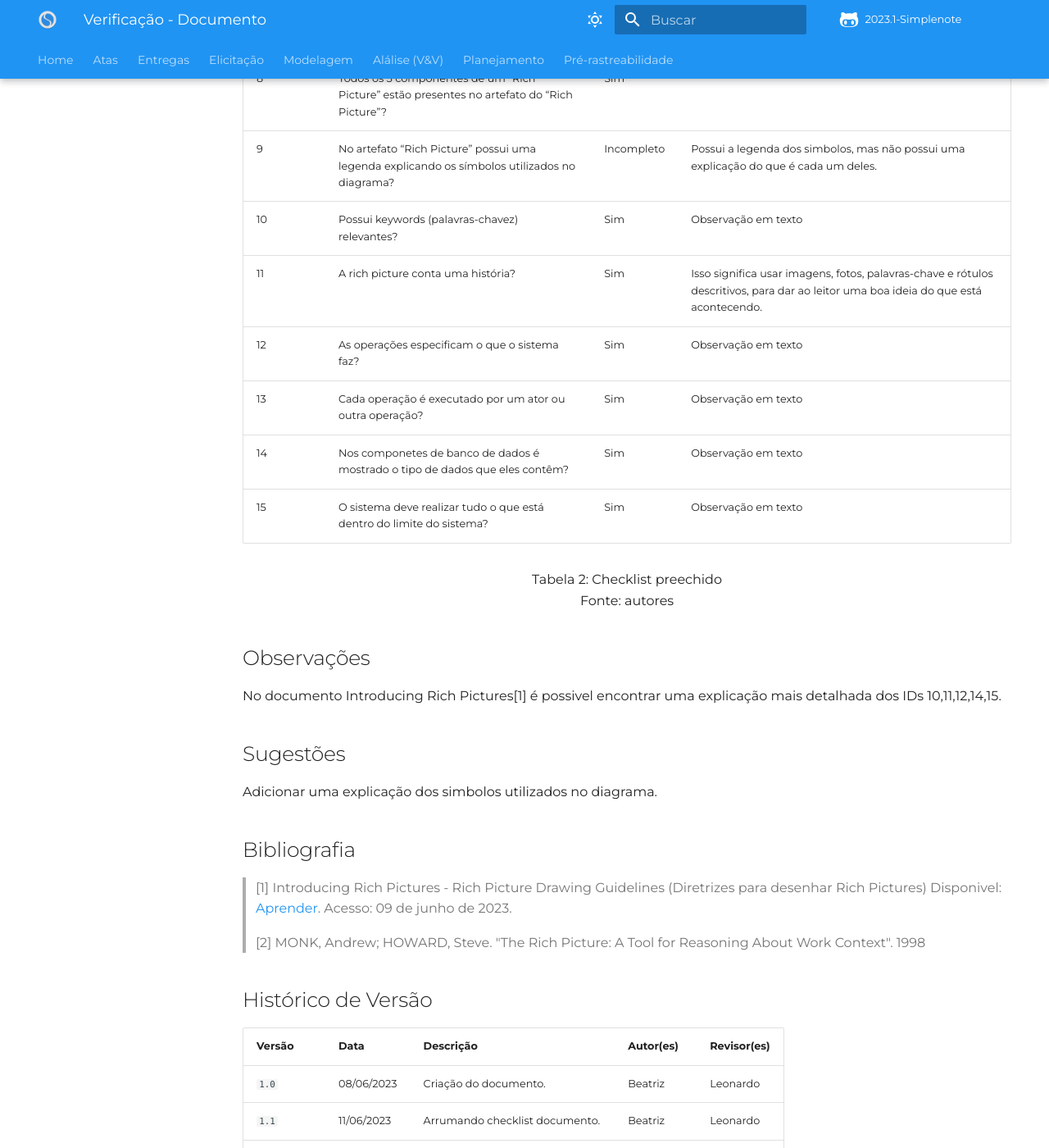
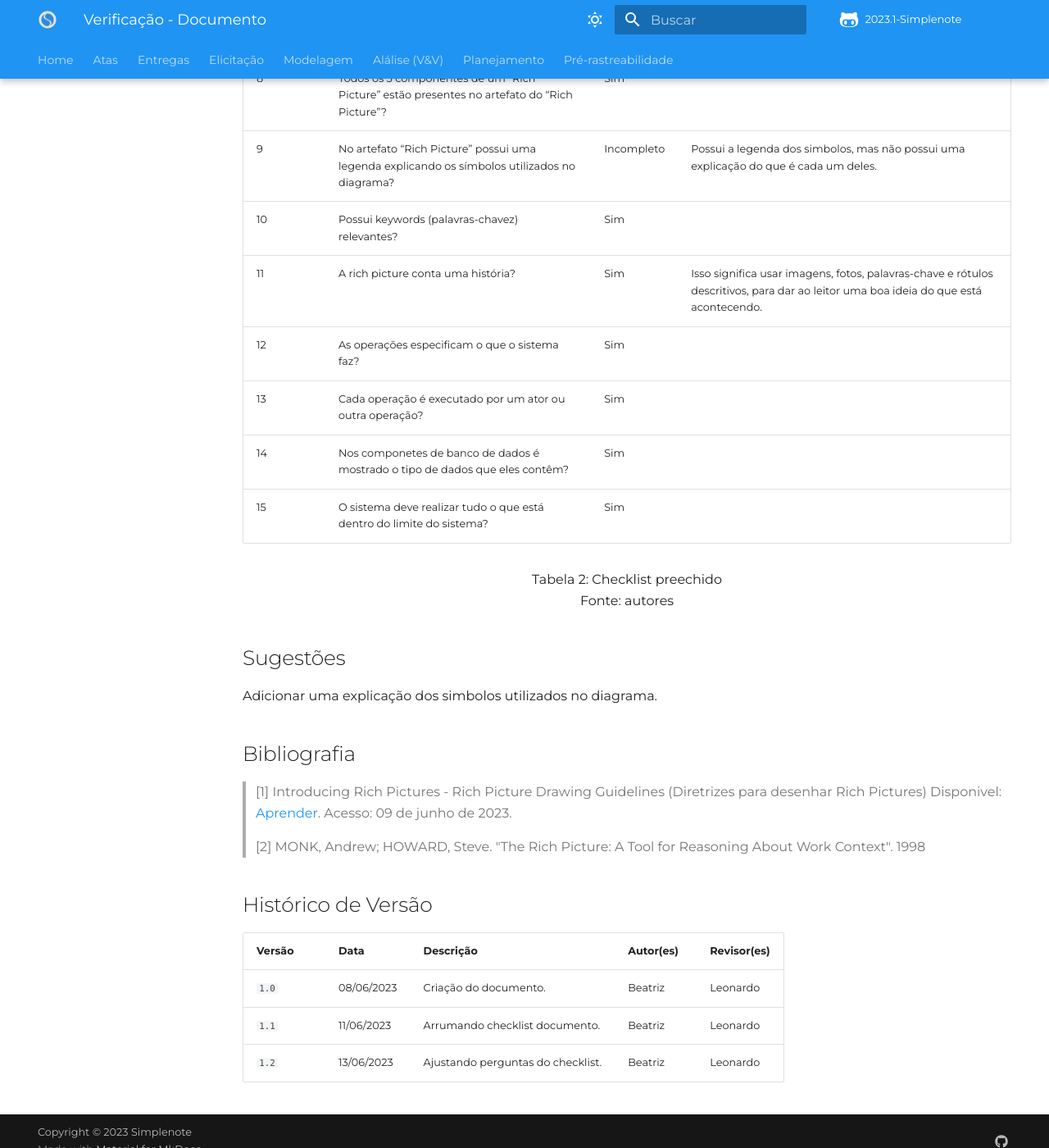
Before and after one commit to Requisitos-de-Software/2023.1-Simplenote, an MkDocs documentation site: the page built from docs/analise-grupo6/planejamento/RichPicture.md, in a window 1280 px wide and 1400 px high, scrolled down 1368 px. Shown: the whole window at 82% size. Built offline with MkDocs 1.6.1 and Material for MkDocs 9.7.7, drawn with Linux system fonts in a browser that asks for light colours; some web fonts are replaced; comment, search, counter and statistics services are not loaded.

Commit message:
Update RichPicture.md

```diff
--- a/docs/analise-grupo6/planejamento/RichPicture.md
+++ b/docs/analise-grupo6/planejamento/RichPicture.md
@@ -31,18 +31,14 @@
 |7|O(s) Ator(es) do RichPicture está do lado de fora da fronteira do sistema?                           |  Sim    |          |
 |8|Todos os 5 componentes de um “Rich Picture” estão presentes no artefato do “Rich Picture”?           |  Sim    |          |
 |9|No artefato “Rich Picture” possui uma legenda explicando os símbolos utilizados no diagrama?         |  Incompleto    | Possui a legenda dos simbolos, mas não possui uma explicação do que é cada um deles. |
-|10|Possui keywords (palavras-chavez) relevantes?                                                       |  Sim    | Observação em texto |
+|10|Possui keywords (palavras-chavez) relevantes?                                                       |  Sim    |  |
 |11|A rich picture conta uma história?                                                                  |  Sim    | Isso significa usar imagens, fotos, palavras-chave e rótulos descritivos, para dar ao leitor uma boa ideia do que está acontecendo.|
-|12|As operações especificam o que o sistema faz?                                                       |  Sim    | Observação em texto |
-|13|Cada operação é executado por um ator ou outra operação?                                            |  Sim    | Observação em texto |
-|14|Nos componetes de banco de dados é mostrado o tipo de dados que eles contêm?                        |  Sim    | Observação em texto |
-|15|O sistema deve realizar tudo o que está dentro do limite do sistema?                                |  Sim    | Observação em texto |
+|12|As operações especificam o que o sistema faz?                                                       |  Sim    |  |
+|13|Cada operação é executado por um ator ou outra operação?                                            |  Sim    |  |
+|14|Nos componetes de banco de dados é mostrado o tipo de dados que eles contêm?                        |  Sim    |  |
+|15|O sistema deve realizar tudo o que está dentro do limite do sistema?                                |  Sim    |  |
 
 <p align="center"> Tabela 2: Checklist preechido <br> Fonte: autores </p>
-
-## Observações
-
-No documento Introducing Rich Pictures[1] é possivel encontrar uma explicação mais detalhada dos IDs 10,11,12,14,15.
 
 ## Sugestões
 
```
